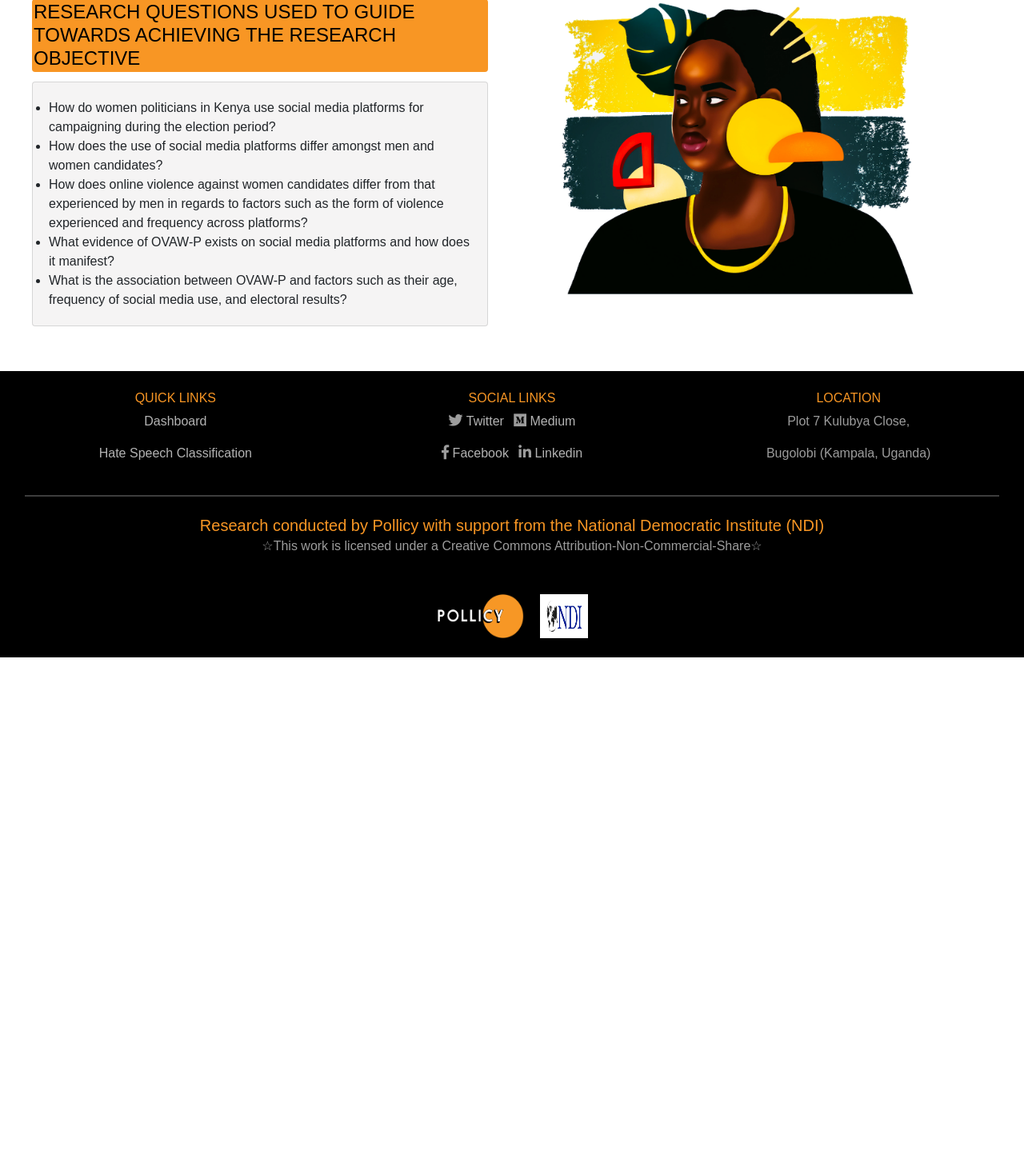
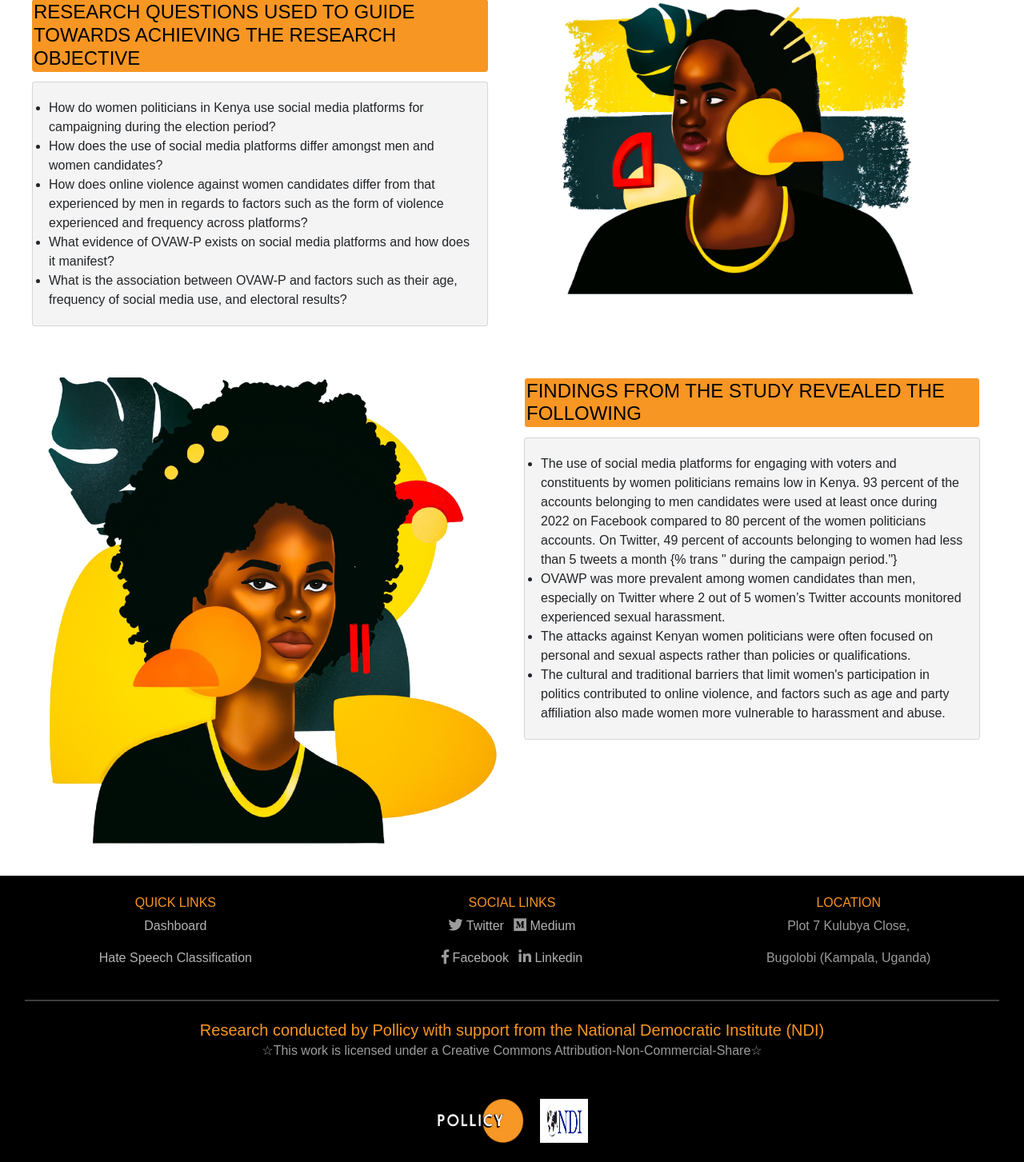
Before and after one commit to frankTheCodeBoy/PollicyDashboard, a Django app: page /translate/ in a window 1280 px wide. Shown: the part 549-2002 px from the top of the page at 80% size. Before the commit the page ends 1371 px from the top, so only its background shows below. Run offline with Django 4.2, Linux system fonts and the light colour scheme; some libraries are stand-ins or nearby versions.

Commit message:
translate file update

```diff
--- a/templates/pollicy_app/translate.html
+++ b/templates/pollicy_app/translate.html
@@ -86,6 +86,37 @@ style="background-color:#f89624;width:45%;border:1px solid #f89624;border-radius
   <img class="geek-img" src="{% static 'images/qn-md.png' %}" width="80%">
 </div>
 </div>
+<div class="container-fluid row key-finding p-4 mx-auto">
+  <div class="col-sm">
+      <img class="geek-img" src="{% static 'images/fnd-md.png' %}" width="100%">
+  </div>
+  <div class="col-sm">
+      <h4 class="card card-title">FINDINGS FROM THE STUDY REVEALED THE FOLLOWING</h4>
+      <ul class="card card-body" style="background-color: #f5f4f4;">
+        <li>
+          {% trans "The use of social media platforms for engaging with voters and constituents by women" %}
+          {% trans " politicians remains low in Kenya. 93 percent of the accounts belonging to men" %}
+          {% trans " candidates were used at least once during 2022 on Facebook compared to 80 percent" %}
+          {% trans " of the women politicians accounts." %}
+          {% trans " On Twitter, 49 percent of accounts belonging to women had less than 5 tweets a month" %}
+          {% trans " during the campaign period."}
+        </li>
+        <li>
+          {% trans "OVAWP was more prevalent among women candidates than men, especially on Twitter where" %}
+          {% trans " 2 out of 5 women’s Twitter accounts monitored experienced sexual harassment." %}
+        </li>
+        <li>
+          {% trans "The attacks against Kenyan women politicians were often focused on personal and sexual" %}
+          {% trans " aspects rather than policies or qualifications." %}
+        </li>
+        <li>
+          {% trans "The cultural and traditional barriers that limit women's participation in politics" %}
+          {% trans " contributed to online violence, and factors such as age and party affiliation also made" %}
+          {% trans " women more vulnerable to harassment and abuse." %}
+        </li>
+      </ul>
+  </div>
+</div>
 
 </div>
 
```
